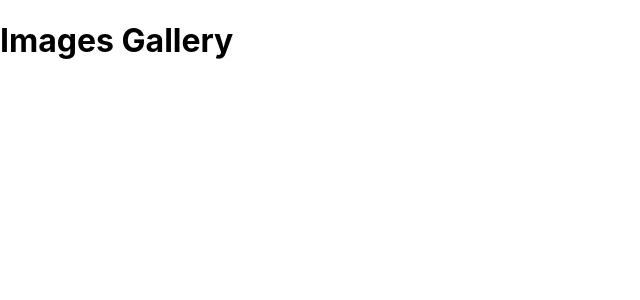
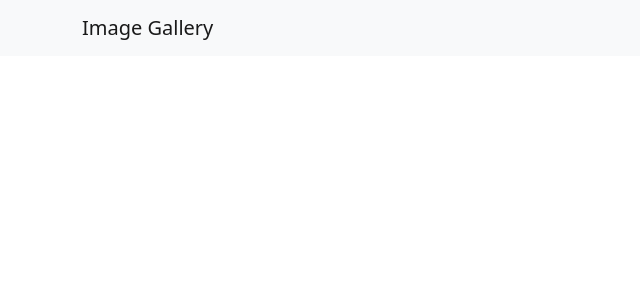
Before and after one commit to jstellies/images-gallery, a React (Create React App) app in the folder frontend/: page / in a window 1280 px wide. Shown: the top 300 px of the page, without its empty margins (0-640 px from the left). Built offline with nearby package versions, Linux system fonts and the light colour scheme.

Commit message:
initial header component

```diff
--- a/frontend/package.json
+++ b/frontend/package.json
@@ -6,7 +6,9 @@
     "@testing-library/jest-dom": "^5.16.3",
     "@testing-library/react": "^12.1.4",
     "@testing-library/user-event": "^13.5.0",
+    "bootstrap": "^5.1.3",
     "react": "^18.0.0",
+    "react-bootstrap": "^2.2.2",
     "react-dom": "^18.0.0",
     "react-scripts": "5.0.0",
     "web-vitals": "^2.1.4"
--- a/frontend/src/App.js
+++ b/frontend/src/App.js
@@ -1,7 +1,10 @@
+import 'bootstrap/dist/css/bootstrap.min.css';
+import Header from './components/Header';
+
 const App = () => {
   return (
     <div>
-      <h1>Images Gallery</h1>
+      <Header title="Image Gallery" />
     </div>
   );
 }
--- /dev/null
+++ b/frontend/src/components/Header.js
@@ -0,0 +1,28 @@
+import React from "react";
+import { Navbar } from "react-bootstrap";
+import { Container } from "react-bootstrap";
+
+const Header = ({title}) => {
+  return (
+    <Navbar bg="light" variant="light">
+      <Container>
+        <Navbar.Brand href="/">{title}</Navbar.Brand>
+      </Container>
+    </Navbar>
+  );
+};
+
+export default Header;
+
+
+
+// const Header = (props) => {
+//     const { title } = props;
+//     return (
+//       <Navbar bg="light" variant="light">
+//         <Container>
+//           <Navbar.Brand href="/">{title}</Navbar.Brand>
+//         </Container>
+//       </Navbar>
+//     );
+//   };
```
Also changed, not shown: 1 other file (tests, documents, lock files or other folders).
